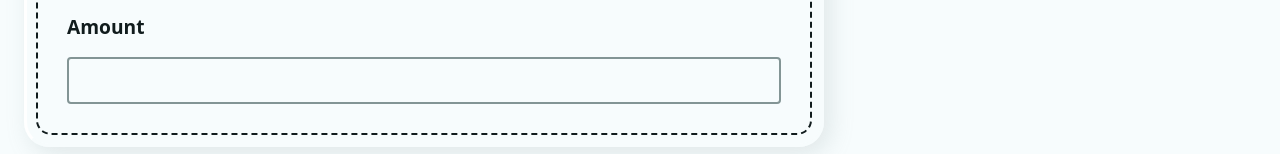
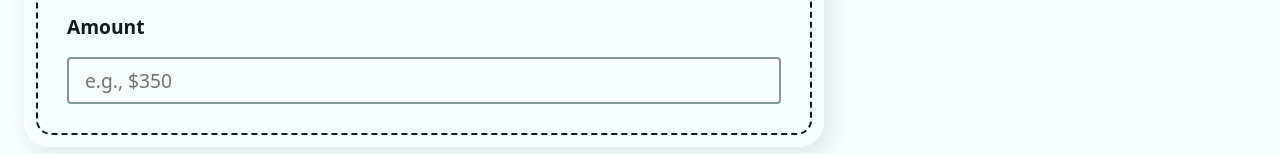
Before and after one commit to jos3ph-m/home-budget, a React (Vite) app: page / in a window 1280 px wide. Both pictures are taken after typing "Sample" into the empty fields and a click on the button "Create Account". Shown: the part 394-548 px from the top of the page. Built offline with nearby package versions, Linux system fonts and the light colour scheme.

Commit message:
New budget form

```diff
--- a/src/components/AddBudgetForm.jsx
+++ b/src/components/AddBudgetForm.jsx
@@ -12,7 +12,7 @@ const AddBudgetForm = () => {
           <input type="text" name="newBudget" id="newBudget" placeholder='e.g., Groceries' required/>
         </div>
         <label htmlFor="newBudgetAmount">Amount</label>
-        <input type="number" step="0.01" name="newBudgetAmount"/>
+        <input type="number" step="0.01" name="newBudgetAmount" id="newBudgetAmount" placeholder="e.g., $350" required inputMode='decimal'/>
       </Form>
     </div>
   )
```
